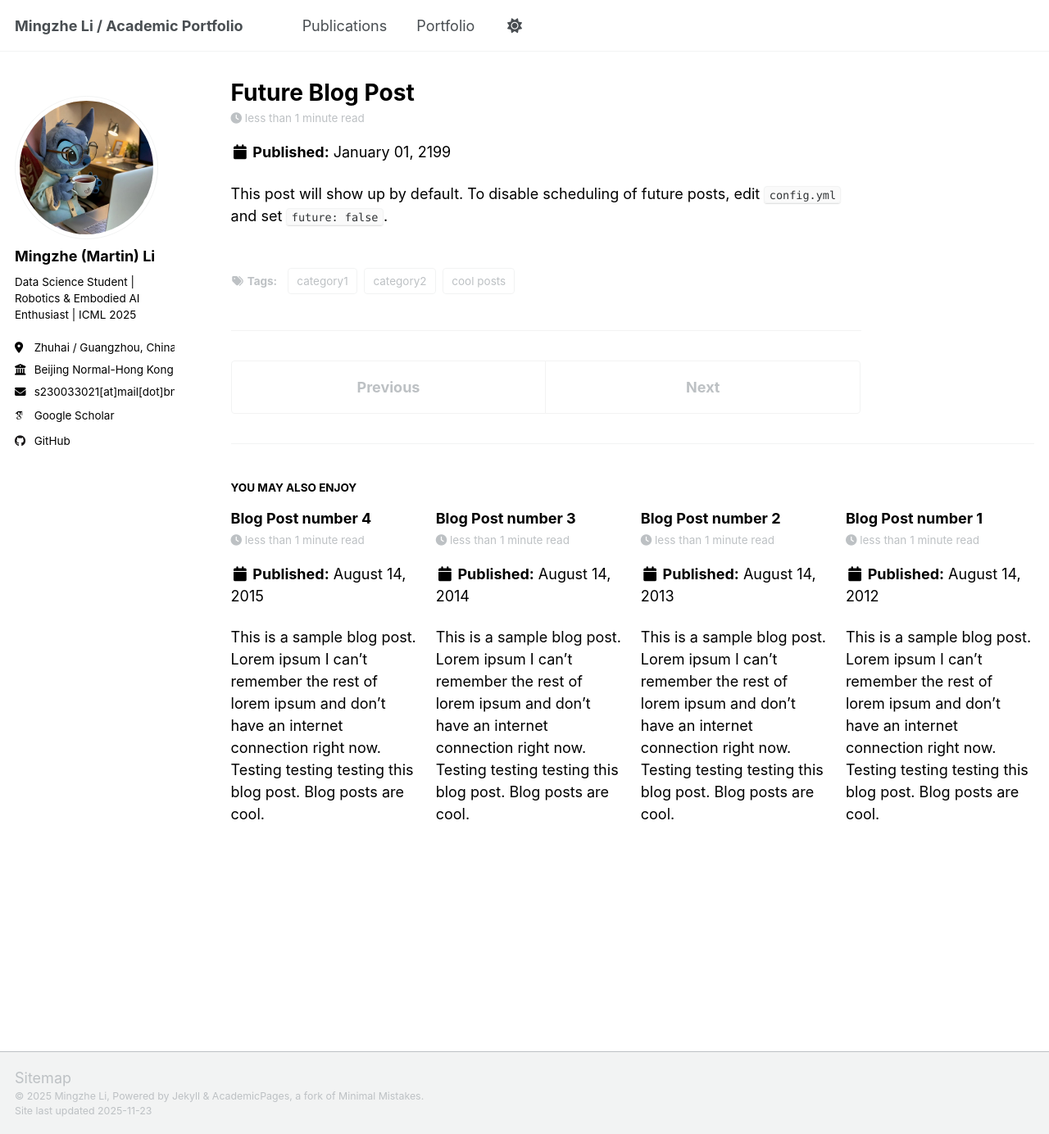
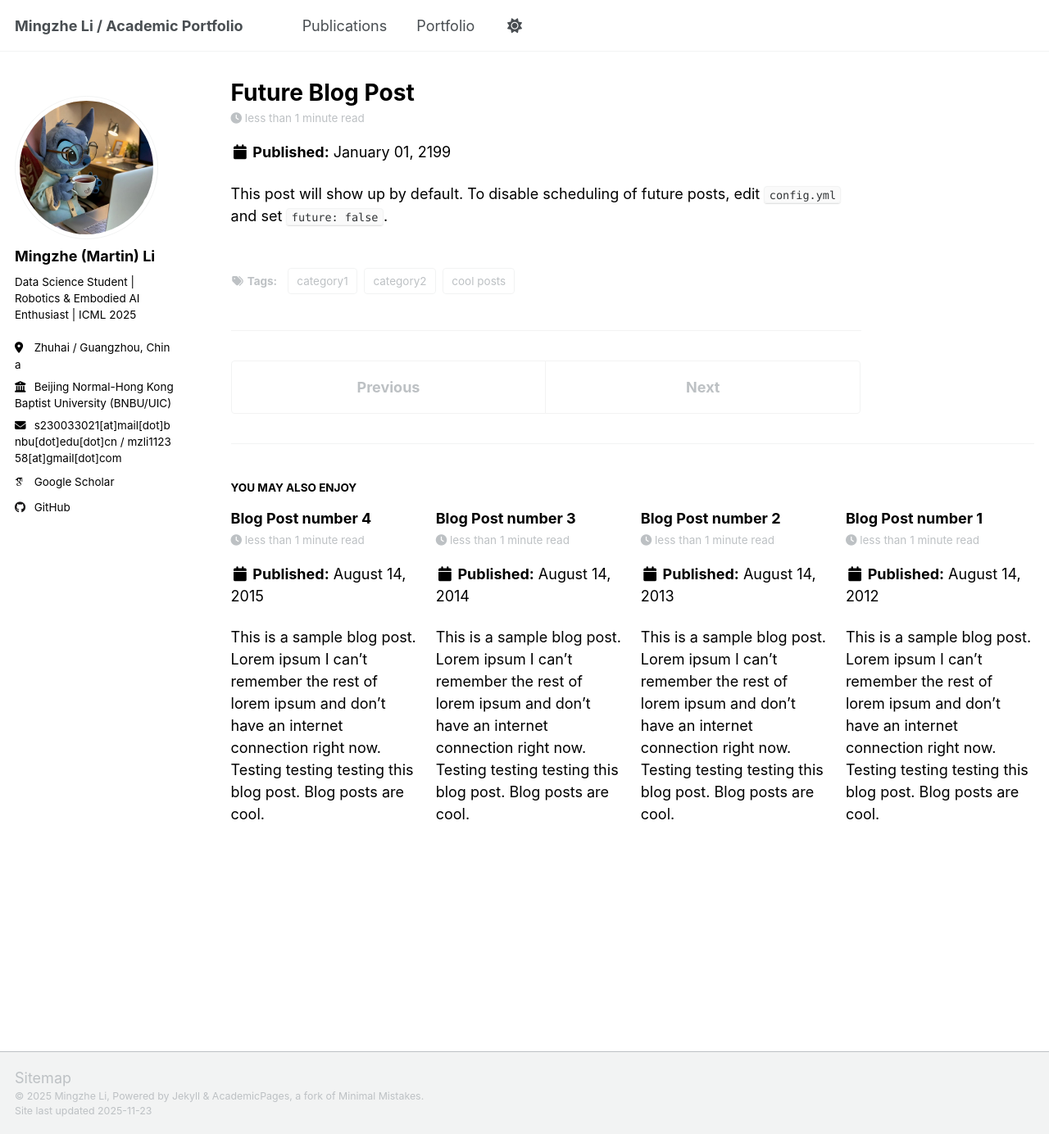
Before and after one commit to mzli112358/mzli.github.io, a Jekyll site: the page built from _posts/2199-01-01-future-post.md, in a window 1280 px wide and 1384 px high. Shown: the whole window at 82% size. Built offline with Jekyll 4.4.1, drawn with Linux system fonts in a browser that asks for light colours; some web fonts are replaced; a script that is not in the unit is left out.

Commit message:
Improve publication metadata and sidebar usability
Added support for 'conference' and 'arxiv' fields in publication templates for more accurate metadata display. Updated the ICML 2025 publication entry to include conference and arXiv details. Enhanced sidebar SCSS to prevent dragging, improve text selection, and ensure better word wrapping for long items.

```diff
--- a/_includes/archive-single.html
+++ b/_includes/archive-single.html
@@ -41,7 +41,11 @@
         {% if post.collection == 'teaching' %}
           <p> {{ post.type }}, <i>{{ post.venue }}</i>, {{ post.date | default: "1900-01-01" | date: "%Y" }} </p>
         {% elsif post.collection == 'publications' %}
-          <p>Published in <i>{{ post.venue }}</i>, {{ post.date | default: "1900-01-01" | date: "%Y" }} </p>
+          {% if post.conference %}
+            <p>Published in <strong><i>{{ post.conference }}</i></strong>{% if post.arxiv %}, {{ post.arxiv }}{% endif %}, {{ post.date | default: "1900-01-01" | date: "%Y" }} </p>
+          {% else %}
+            <p>Published in <i>{{ post.venue }}</i>, {{ post.date | default: "1900-01-01" | date: "%Y" }} </p>
+          {% endif %}
         {% elsif post.date %}
          <p class="page__date"><strong><i class="fa fa-fw fa-calendar" aria-hidden="true"></i> {{ site.data.ui-text[site.locale].date_label | default: "Published:" }}</strong> <time datetime="{{ post.date | default: "1900-01-01" | date_to_xmlschema }}">{{ post.date | default: "1900-01-01" | date: "%B %d, %Y" }}</time></p>
         {% endif %}
--- a/_layouts/single.html
+++ b/_layouts/single.html
@@ -36,6 +36,12 @@
 
         {% if page.collection == 'teaching' %}
           <p> {{ page.type }}, <i>{{ page.venue }}</i>, {{ page.date | default: "1900-01-01" | date: "%Y" }} </p>
+        {% elsif page.collection == 'publications' %}
+          {% if page.conference %}
+            <p>Published in <strong><i>{{ page.conference }}</i></strong>{% if page.arxiv %}, {{ page.arxiv }}{% endif %}, {{ page.date | default: "1900-01-01" | date: "%Y" }} </p>
+          {% elsif page.venue and page.date %}
+            <p>Published in <i>{{ page.venue }}</i>, {{ page.date | default: "1900-01-01" | date: "%Y" }} </p>
+          {% endif %}
         {% elsif page.venue and page.date %}
           <p>Published in <i>{{ page.venue }}</i>, {{ page.date | default: "1900-01-01" | date: "%Y" }} </p>
         {% elsif page.date %}
--- a/_sass/layout/_sidebar.scss
+++ b/_sass/layout/_sidebar.scss
@@ -22,6 +22,8 @@
     overflow-y: auto;               // Add scrollbar if the sidebar is too long
     position: fixed;
     padding-top: $masthead-height;
+    // Prevent sidebar from being dragged
+    touch-action: none;
   }
 
   @include breakpoint($large) {
@@ -165,6 +167,8 @@
   z-index: 10;
   position: relative;
   cursor: pointer;
+  // Prevent dragging but allow text selection
+  touch-action: none;
 
   li:last-child {
     a {
@@ -207,6 +211,8 @@
     border: 0;
     background: transparent;
     box-shadow: none;
+    max-width: 100%;
+    overflow-wrap: break-word;
   }
 
   &:before {
@@ -244,7 +250,16 @@
   }
 
   li {
-    white-space: nowrap;
+    white-space: normal;
+    word-wrap: break-word;
+    overflow-wrap: break-word;
+    word-break: break-all;
+    max-width: 100%;
+    // Allow text selection within list items
+    -webkit-user-select: text;
+    -moz-user-select: text;
+    -ms-user-select: text;
+    user-select: text;
   }
 
   a {
```
Also changed, not shown: _publications/mzli-ICML-2025.md (+6 -2 lines).
